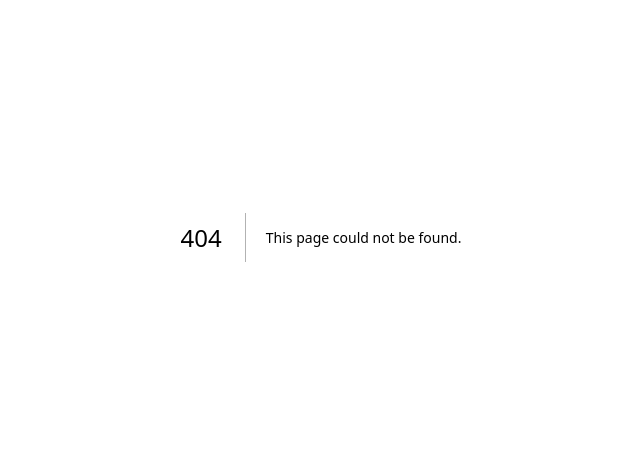
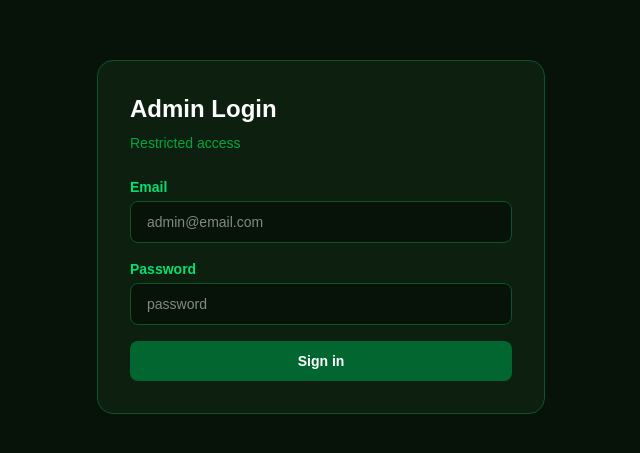
Before and after one commit to syedtahirseo052/leapflowpro, a Next.js app in the folder apps/web/: page /admin/login in a window 1280 px wide. Before the commit this address had no page. Shown: the part 163-616 px from the top of the page, without its empty margins (319-959 px from the left). Built offline with nearby package versions, Linux system fonts and the light colour scheme.

Commit message:
Create page.tsx

```diff
--- /dev/null
+++ b/apps/web/app/admin/login/page.tsx
@@ -0,0 +1,40 @@
+"use client"
+import { useState } from "react"
+import { useRouter } from "next/navigation"
+import { createClient } from "@/lib/supabase/client"
+const ADMIN_EMAIL = "tsaleem033@gmail.com"
+export default function AdminLoginPage() {
+  const router = useRouter()
+  const [email,setEmail] = useState("")
+  const [password,setPassword] = useState("")
+  const [error,setError] = useState("")
+  const [loading,setLoading] = useState(false)
+  async function handleLogin(e: React.FormEvent) {
+    e.preventDefault();setLoading(true);setError("")
+    if(email !== ADMIN_EMAIL){setError("Access denied");setLoading(false);return}
+    const supabase = createClient()
+    const {error} = await supabase.auth.signInWithPassword({email,password})
+    if(error){setError(error.message);setLoading(false)}
+    else{router.push("/admin/dashboard")}
+  }
+  return (
+    <div className="min-h-screen flex items-center justify-center bg-[#071209] px-4">
+      <div className="w-full max-w-md bg-[#0d1f0f] rounded-2xl border border-green-900 p-8">
+        <h1 className="text-2xl font-bold text-white mb-2">Admin Login</h1>
+        <p className="text-green-600 text-sm mb-6">Restricted access</p>
+        <form onSubmit={handleLogin} className="space-y-4">
+          <div>
+            <label className="block text-sm font-semibold text-green-400 mb-1">Email</label>
+            <input type="email" value={email} onChange={e=>setEmail(e.target.value)} required placeholder="admin@email.com" className="w-full px-4 py-2.5 rounded-lg bg-[#071209] border border-green-900 text-white text-sm focus:outline-none focus:border-green-600"/>
+          </div>
+          <div>
+            <label className="block text-sm font-semibold text-green-400 mb-1">Password</label>
+            <input type="password" value={password} onChange={e=>setPassword(e.target.value)} required placeholder="password" className="w-full px-4 py-2.5 rounded-lg bg-[#071209] border border-green-900 text-white text-sm focus:outline-none focus:border-green-600"/>
+          </div>
+          {error&&<p className="text-red-400 text-sm">{error}</p>}
+          <button type="submit" disabled={loading} className="w-full py-2.5 rounded-lg bg-green-800 text-white font-bold text-sm hover:bg-green-700 transition">{loading?"Signing in...":"Sign in"}</button>
+        </form>
+      </div>
+    </div>
+  )
+}
```
